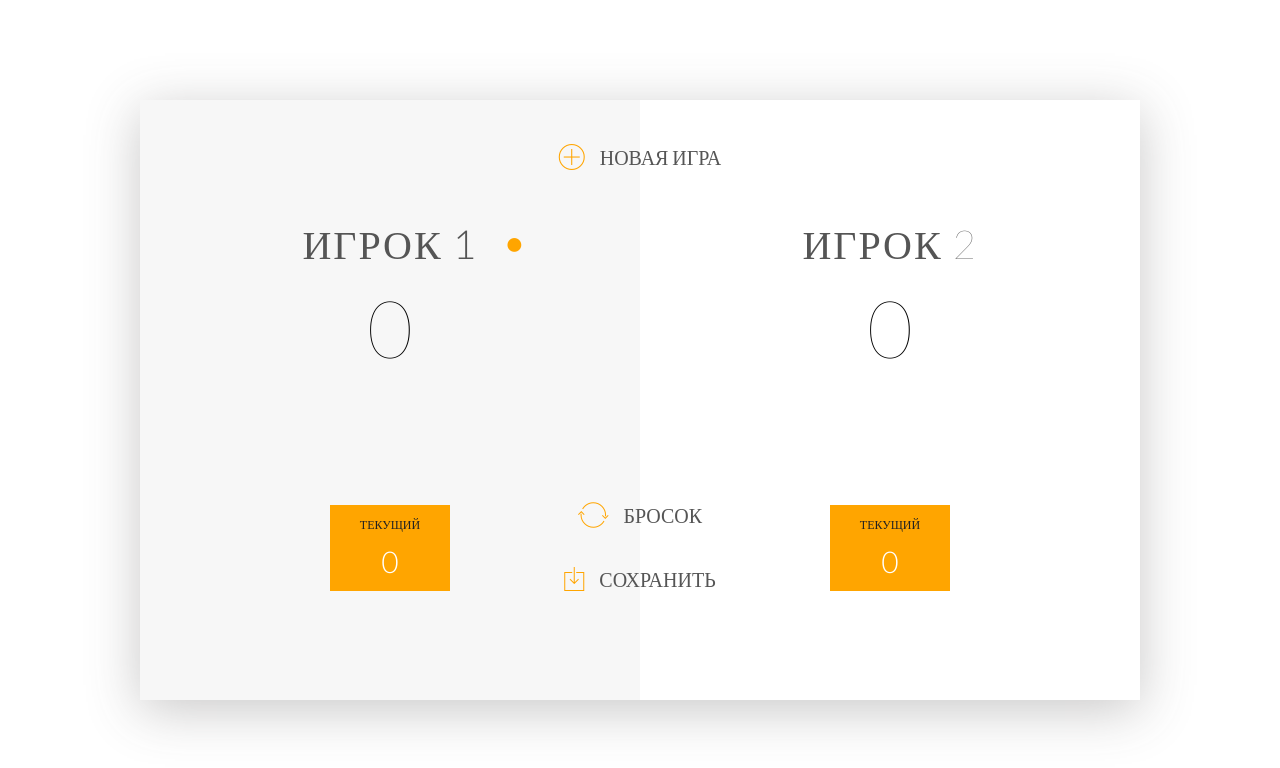
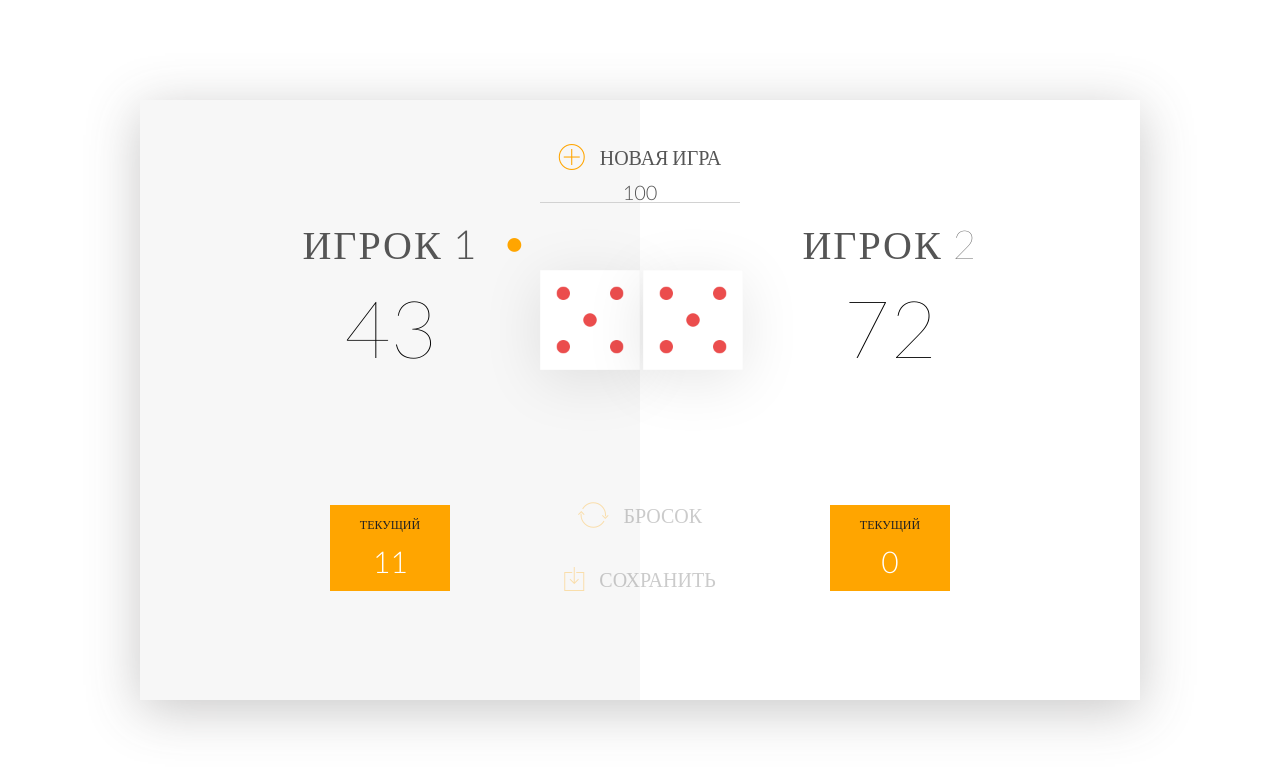
Before and after one commit to Creatorbon/pdffiller_js_school_hw3, a plain HTML site: page index.html in a window 1280 px wide. Drawn offline with nearby package versions, Linux system fonts and the light colour scheme.

Commit message:
implementation of adding game limits

```diff
--- a/app.js
+++ b/app.js
@@ -1,37 +1,32 @@
-/*
-GAME RULES:
-
-- The game has 2 players, playing in rounds
-- In each turn, a player rolls a dice as many times as he whishes. Each result get added to his ROUND score
-- BUT, if the player rolls a 1, all his ROUND score gets lost. After that, it's the next player's turn
-- The player can choose to 'Hold', which means that his ROUND score gets added to his GLBAL score. After that, it's the next player's turn
-- The first player to reach 100 points on GLOBAL score wins the game
-
-*/
-
 const RESET_VALUE = 2;
+const GAME_LIMIT = 100;
+const firstDiceElement = document.querySelector('#dice-1');
+const secondDiceElement = document.querySelector('#dice-2');
 
 let scores = [0, 0];
 let activePlayer = 0;
 let current = 0;
-const firstDiceElement = document.querySelector('#dice-1');
-const secondDiceElement = document.querySelector('#dice-2');
+let gameLimitValue = 0;
 
 const initGame = () => {
   document.querySelector('#current-0').textContent = 0;
   document.querySelector('#current-1').textContent = 0;
   document.querySelector('#score-0').textContent = 0;
   document.querySelector('#score-1').textContent = 0;
+  document.querySelector('.btn-roll').removeAttribute('disabled')
+  document.querySelector('.btn-hold').removeAttribute('disabled')
+  gameLimitValue = parseInt(document.querySelector('input').value);
   firstDiceElement.style.display = 'none';
   secondDiceElement.style.display = 'none';
+
+  if (isNaN(gameLimitValue)) {
+    gameLimitValue = GAME_LIMIT;
+  }
 }
-
-initGame();
 
 document.querySelector('.btn-roll').addEventListener('click', function() {
   let firstDice = Math.floor(Math.random() * 6) + 1;
   let secondDice = Math.floor(Math.random() * 6) + 1;
-
   let diceSum = firstDice + secondDice;
 
   firstDiceElement.src = `./img/dice-${firstDice}.png`;
@@ -44,7 +39,7 @@ document.querySelector('.btn-roll').addEventListener('click', function() {
     current += diceSum;
     document.getElementById('current-'+activePlayer).textContent = current;
 
-    if (scores[activePlayer] + current >= 100) {
+    if (scores[activePlayer] + current >= gameLimitValue) {
       alert(`Player ${activePlayer} won!!!`);
     }
   } else {
--- a/index.html
+++ b/index.html
@@ -31,8 +31,9 @@
         </div>
 
         <button class="btn-new"><i class="ion-ios-plus-outline"></i>Новая игра</button>
-        <button class="btn-roll"><i class="ion-ios-loop"></i>Бросок</button>
-        <button class="btn-hold"><i class="ion-ios-download-outline"></i>Сохранить</button>
+        <input type="text" value="100" placeholder="Score limit to win">
+        <button class="btn-roll" disabled><i class="ion-ios-loop"></i>Бросок</button>
+        <button class="btn-hold" disabled><i class="ion-ios-download-outline"></i>Сохранить</button>
         <div class="dice-block">
             <img src="./img/dice-5.png" alt="Dice" class="dice" id="dice-1">
             <img src="./img/dice-5.png" alt="Dice" class="dice" id="dice-2">
--- a/style.css
+++ b/style.css
@@ -66,8 +66,12 @@ body {
   margin-bottom: 130px;
 }
 
-.active { background-color: #f7f7f7; }
-.active .player-name { font-weight: 300; }
+.active {
+  background-color: #f7f7f7;
+}
+.active .player-name {
+  font-weight: 300;
+}
 
 .active .player-name::after {
   content: "\2022";
@@ -76,7 +80,6 @@ body {
   color: orange;
   top: -7px;
   right: 10px;
-
 }
 
 .player-current-box {
@@ -99,6 +102,33 @@ body {
   font-size: 30px;
 }
 
+input {
+  position: absolute;
+  width: 200px;
+  left: 50%;
+  top: 80px;
+  transform: translateX(-50%);
+  color: #555;
+  font-family: Lato;
+  font-size: 20px;
+  text-transform: uppercase;
+  cursor: pointer;
+  font-weight: 300;
+  text-align: center;
+  border: none;
+  background: no-repeat bottom, 50% calc(100% - 1px);
+  background-size: 0 100%, 100% 100%;
+  background-image: linear-gradient(0deg, #feb132 2px, rgba(156, 39, 176, 0) 0),
+    linear-gradient(0deg, #d2d2d2 1px, hsla(0, 0%, 82%, 0) 0);
+}
+
+input:focus {
+  background-size: 100% 100%, 100% 100%;
+  transition-duration: 0.5s;
+  box-shadow: none;
+  outline: none;
+}
+
 button {
   position: absolute;
   width: 200px;
@@ -115,11 +145,19 @@ button {
   transition: background-color 0.3s, color 0.3s;
 }
 
-button:hover { font-weight: 600; }
-button:hover i { margin-right: 20px; }
+button:hover {
+  font-weight: 600;
+}
+button:hover i {
+  margin-right: 20px;
+}
 
 button:focus {
   outline: none;
+}
+
+button:disabled {
+  opacity: 0.3;
 }
 
 i {
@@ -133,9 +171,15 @@ i {
   transition: margin 0.3s;
 }
 
-.btn-new { top: 45px;}
-.btn-roll { top: 403px;}
-.btn-hold { top: 467px;}
+.btn-new {
+  top: 45px;
+}
+.btn-roll {
+  top: 403px;
+}
+.btn-hold {
+  top: 467px;
+}
 
 .dice-block {
   position: absolute;
@@ -146,8 +190,13 @@ i {
 .dice {
   transform: translateX(-50%);
   height: 100px;
-    box-shadow: 0px 10px 60px rgba(0, 0, 0, 0.10);
+  box-shadow: 0px 10px 60px rgba(0, 0, 0, 0.1);
 }
 
-.winner { background-color: #f7f7f7; }
-.winner .player-name { font-weight: 300; color: #EB4D4D; }
+.winner {
+  background-color: #f7f7f7;
+}
+.winner .player-name {
+  font-weight: 300;
+  color: #eb4d4d;
+}
```
Lines whose indentation alone changed are shown as unchanged.
